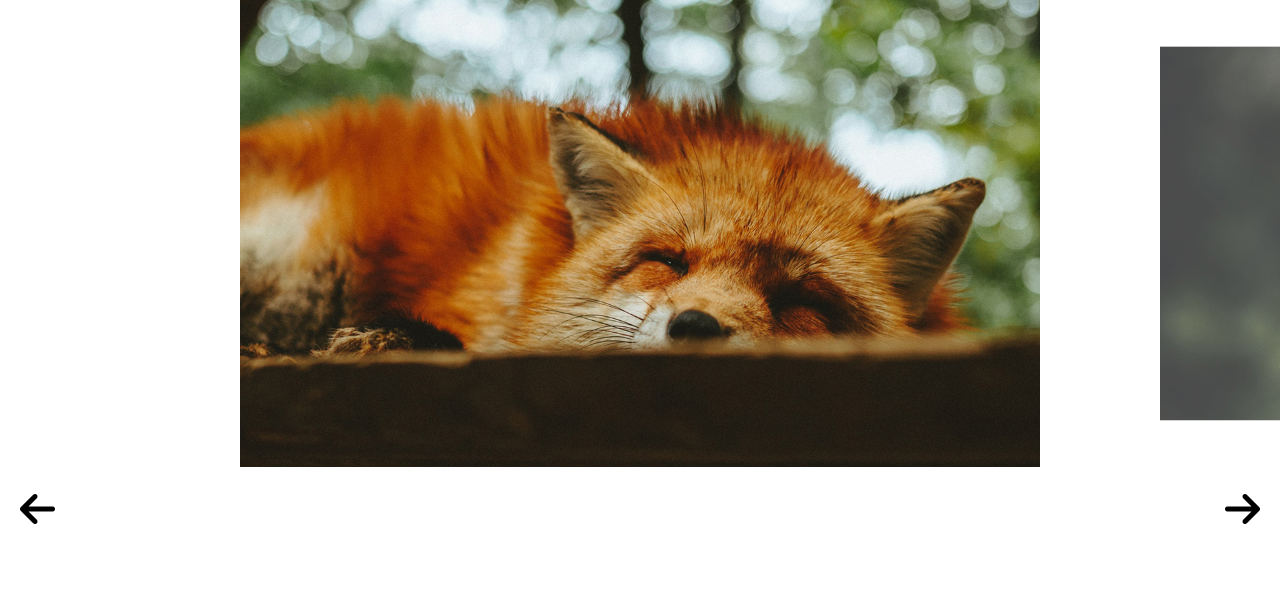
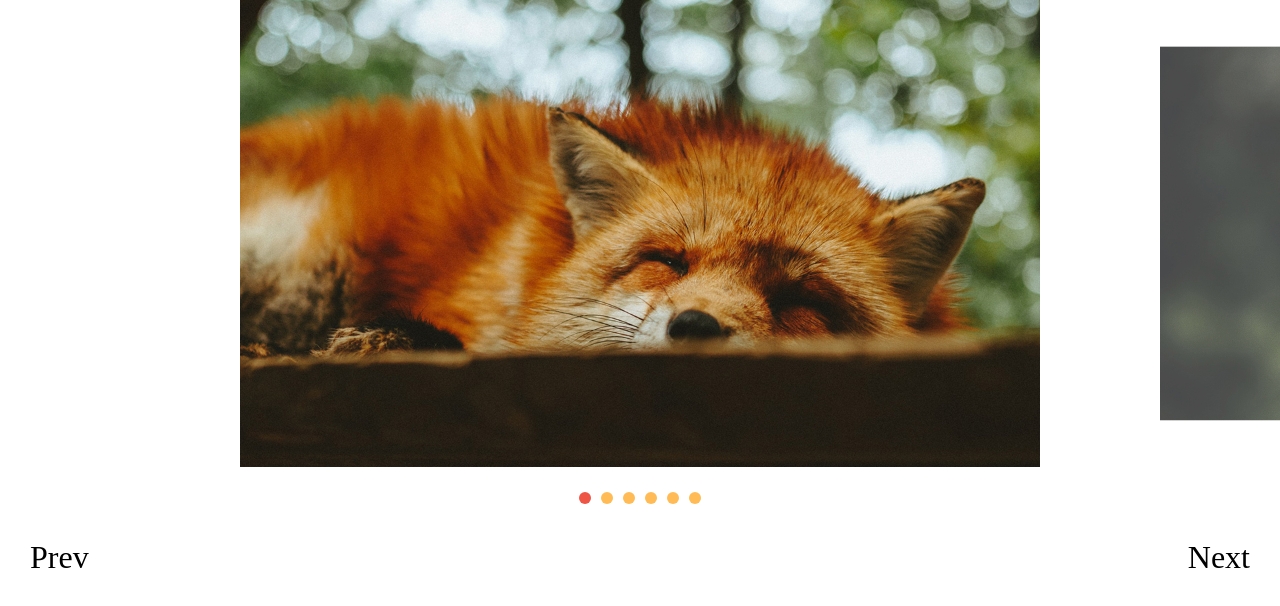
Before and after one commit to Vinicius-Rodrigues51/slide, a plain HTML site: page index.html in a window 1280 px wide. Drawn offline with Linux system fonts and the light colour scheme.

Commit message:
event control ativado

```diff
--- a/css/style.css
+++ b/css/style.css
@@ -41,9 +41,31 @@ img {
     align-items: center;
     justify-content: space-between;
     padding: 20px;
-    font-size: 2.5rem;
+    margin: 10px;
+    font-size: 2rem;
 }
 
 .arrow-nav div {
     cursor: pointer;
 }
+
+[data-control="slide"] {
+    display: flex;
+    justify-content: center;
+    margin-top: 20px;
+}
+
+[data-control="slide"] li a{
+    display: block;
+    width: 12px;
+    height: 12px;
+    background: #FB5;
+    border-radius: 50%;
+    overflow: hidden;
+    text-indent: -999px;
+    margin: 5px;
+}
+
+[data-control="slide"] li.ativo a, [data-control="slide"] li a:hover {
+    background: #E54;
+}
--- a/index.html
+++ b/index.html
@@ -5,7 +5,6 @@
     <meta http-equiv="X-UA-Compatible" content="IE=edge">
     <meta name="viewport" content="width=device-width, initial-scale=1.0">
     <link rel="stylesheet" href="css/style.css">
-    <script src="https://kit.fontawesome.com/262b954398.js" crossorigin="anonymous"></script>
     <title>Slide projeto final</title>
 </head>
 <body>
@@ -19,10 +18,10 @@
             <li><img src="Assets/foto5.jpg"></li>
             <li><img src="Assets/foto6.jpg"></li>
         </ul>
-        <div class="arrow-nav">
-            <div class="prev"><i class="fas fa-arrow-left"></i></div>
-            <div class="next"><i class="fas fa-arrow-right"></i></div>
-        </div>
+    </div>
+    <div class="arrow-nav">
+        <div class="prev">Prev</div>
+        <div class="next">Next</div>
     </div>
 
 
--- a/js/script.js
+++ b/js/script.js
@@ -3,3 +3,4 @@ import { SlideNav } from "./slide.js";
 const slide = new SlideNav('.slide', '.slide-wrapper');
 slide.init();
 slide.addArrow('.prev', '.next');
+slide.addControl();
--- a/js/slide.js
+++ b/js/slide.js
@@ -11,6 +11,7 @@ export class Slide {
     }
 
     this.activeClass = 'ativo';
+    this.changeEvent = new Event('changeEvent');
   }
 
   transition(active) {
@@ -104,6 +105,7 @@ export class Slide {
     this.slidesIndexNav(index);
     this.dist.finalPosition = activeSlide.position;
     this.changeActiveClass();
+    this.wrapper.dispatchEvent(this.changeEvent);
   }
 
   changeActiveClass() {
@@ -153,6 +155,10 @@ export class Slide {
 }
 
 export class SlideNav extends Slide {
+  constructor(slide, wrapper) {
+    super(slide, wrapper);
+    this.bindControlEvents();
+  }
   addArrow(prev, next) {
     this.prevElement = document.querySelector(prev);
     this.nextElement = document.querySelector(next);
@@ -163,4 +169,44 @@ export class SlideNav extends Slide {
     this.prevElement.addEventListener('click', this.activePrevSlide);
     this.nextElement.addEventListener('click', this.activeNextSlide);
   }
+
+  createControl() {
+    const control = document.createElement('ul')
+    control.dataset.control = 'slide';
+
+    this.slideArray.forEach( (item, index) => {
+      control.innerHTML += `<li><a href="#slide${index  + 1}">${index + 1}</a></li>`
+    });
+    this.wrapper.appendChild(control);
+
+    return control;
+  }
+
+  eventControl(item, index) {
+    item.addEventListener('click', (event) => {
+      event.preventDefault();
+      this.changeSlide(index);
+    });
+    this.wrapper.addEventListener('changeEvent', this.activeControlItem)
+  }
+
+  activeControlItem() {
+    this.controlArray.forEach( item => {
+      item.classList.remove(this.activeClass);
+    })
+    this.controlArray[this.index.active].classList.add(this.activeClass);
+  }
+
+  addControl(customControl) {
+    this.control = document.querySelector(customControl) || this.createControl();
+    this.controlArray = [...this.control.children];
+
+    this.activeControlItem();
+    this.controlArray.forEach(this.eventControl);
+  }
+
+  bindControlEvents() {
+    this.eventControl = this.eventControl.bind(this);
+    this.activeControlItem = this.activeControlItem.bind(this);
+  }
 }
```
